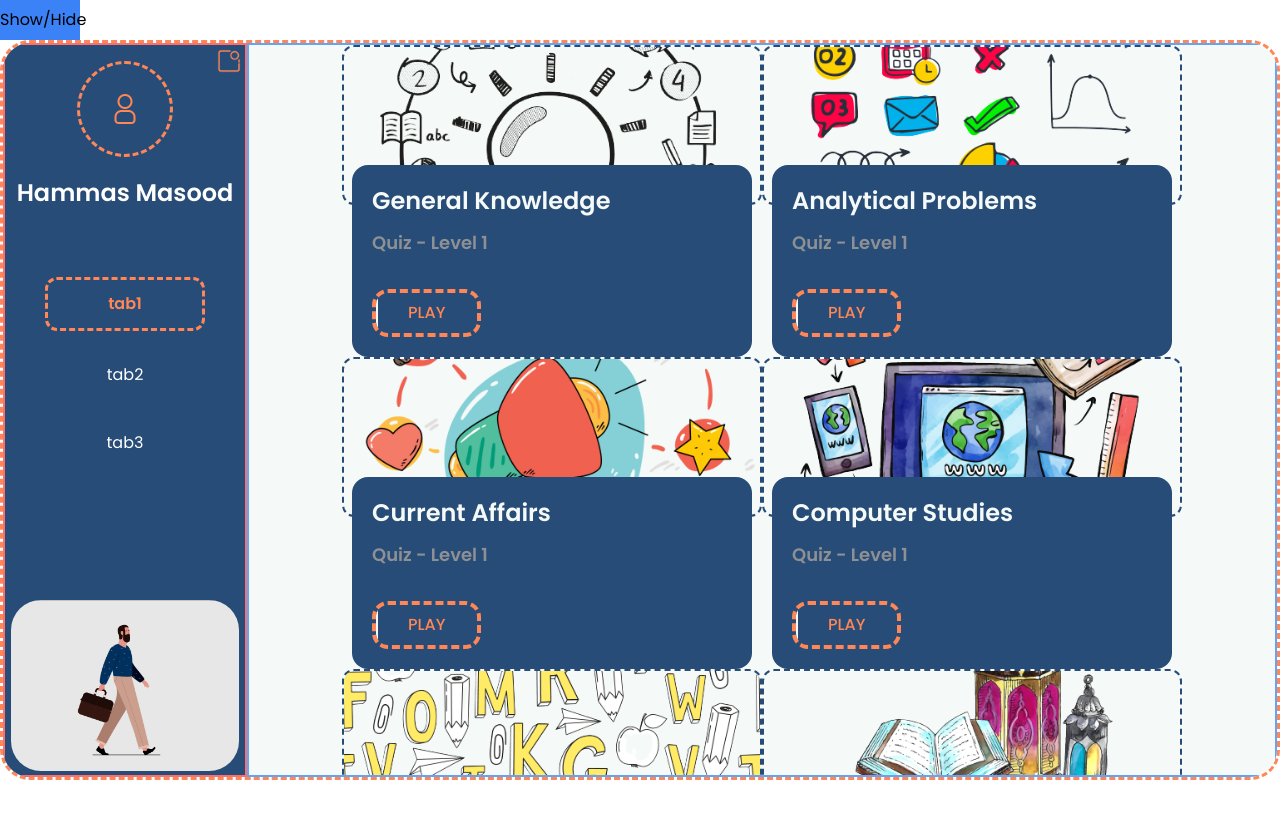
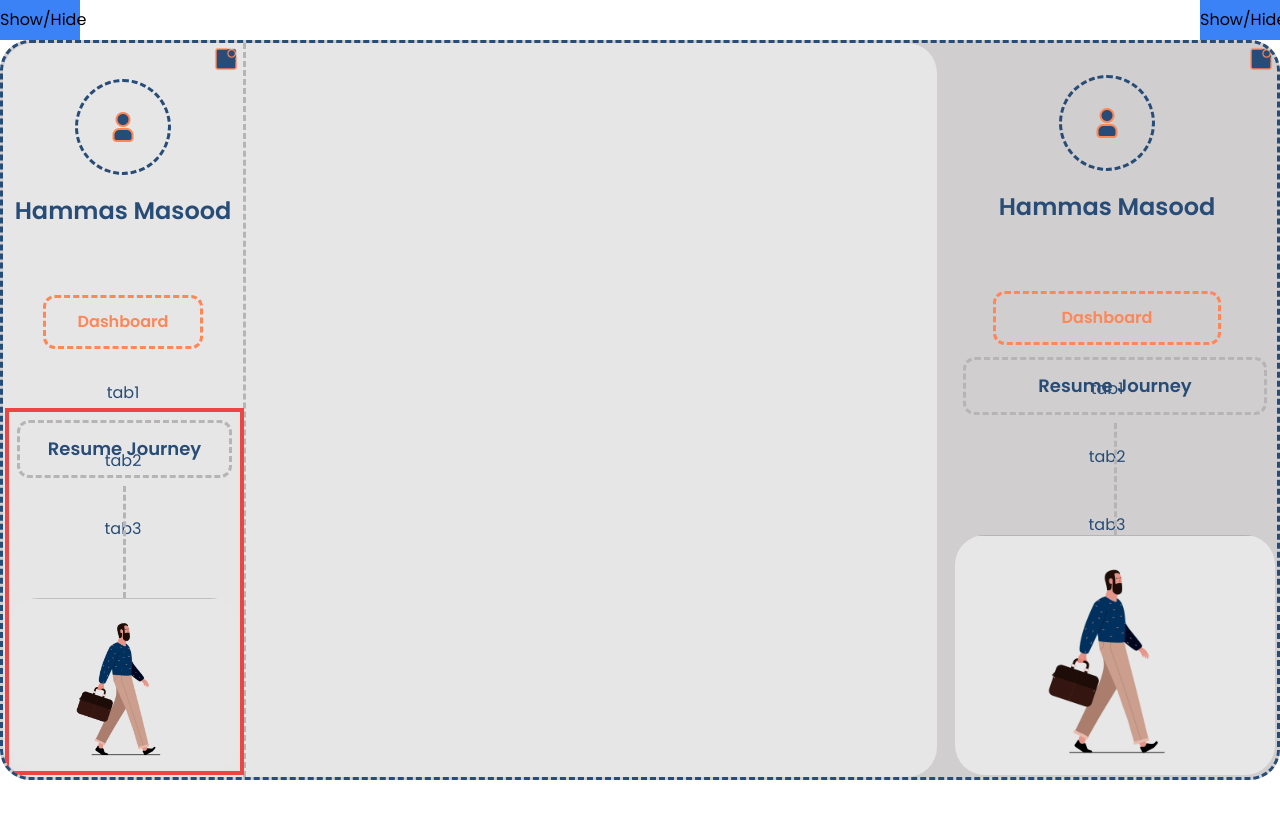
Before and after one commit to hammas-19/knowgistic, a Nuxt app: page /userProfile in a window 1280 px wide. Built offline with nearby package versions, Linux system fonts and the light colour scheme.

Commit message:
style: designed dashboard sections

```diff
--- a/pages/userProfile.vue
+++ b/pages/userProfile.vue
@@ -1,13 +1,12 @@
 
 <script>
-import Icons from '~~/assets/icons/icons.vue';
 export default {
     data() {
         return {
-            activeTab: 'tab1',
+            activeTab: 'Dashboard',
             showList: window.innerWidth > 768,
-            tabs: ['tab1', 'tab2', 'tab3']
-
+            tabs: ['Dashboard', 'tab1', 'tab2', 'tab3'],
+            showProfile: true,
         }
     }
 }
@@ -23,9 +22,12 @@ definePageMeta({
     height: -moz-calc(100vh - 60px);
     height: calc(100vh - 60px);
 }
+.content{
+    direction: rtl;
+}
+.content::-webkit-scrollbar-track {
+    background-color: #b6b4b4;
 
-.content::-webkit-scrollbar-track {
-    background-color: #88e2a4;
 }
 
 .content::-webkit-scrollbar {
@@ -34,13 +36,11 @@ definePageMeta({
 }
 
 .content::-webkit-scrollbar-thumb {
-    background-color: #6a8ddf;
+    background-color: #b6b4b4;
     background-image: -webkit-linear-gradient(90deg,
-            rgba(224, 28, 28, 0.964) 0%,
-            #88a3e2 25%,
-            transparent 100%,
-            rgb(132, 23, 209) 75%,
-            transparent)
+            #6a6969 0%,
+            #878686 25%,
+            transparent 100%)
 }
 </style>
 <template>
@@ -51,30 +51,104 @@ definePageMeta({
                 class="h-10 w-20 fixed top-0   ">
                 Show/Hide
             </button>
+            <button @click="showProfile = !showProfile" :class="{ 'bg-blue-500': showList, 'bg-gray-500': !showList }"
+                class="h-10 w-20 fixed top-0 right-0">
+                Show/Hide
+            </button>
 
             <div
-                class="main flex container mx-auto my-10 relative rounded-[20px] md:rounded-[30px] border-[3px] border-nectarine border-dashed overflow-hidden">
+                class="main bg-[#d0cece] flex container mx-auto my-10 relative rounded-[20px] md:rounded-[30px] border-[3px] border-astronaut border-dashed overflow-hidden">
 
 
 
                 <!-- Tabs vertical -->
-                <div class="tabs text-white bg-astronaut border-2 border-red-400 relative">
+                <div class="tabs text-astronaut bg-mercury relative rounded-l-[30px] ">
+                    <div class="border-r-[3px] border-[#b6b4b4] border-dashed py-5 h-full">
+                    <!-- Notification Icon  -->
+                    <span class="top-1 right-2 absolute cursor-pointer ">
+                        <img src="images/index_v2/icons/notification.png"
+                            class="h-6 w-6 hover:h-8 hover:w-8 transition-all" alt="notifictaions">
+                    </span>
 
-                    <!-- Notification Icon  -->
+                    <ul v-if="showList" class="nav-tabs text-left md:gap-8 gap-3 flex flex-col md:min-w-[240px] min-w-[140px]">
+
+                        <!-- Dp & Name -->
+                        <div class="flex justify-between mx-auto md:py-4 py-1 flex-col items-center md:gap-5 gap-3">
+                            <span
+                                class="rounded-full md:h-24 h-20 md:w-24 w-20 border-[3px] border-astronaut border-dashed text-center flex justify-center items-center">
+                                <img src="images/index_v2/icons/user-profile.png" class="h-8 w-8" alt="displayPicture">
+                            </span>
+                            <span class="text-astronaut md:text-2xl text-lg font-semibold text-center">
+                                Hammas Masood
+                            </span>
+
+                        </div>
+                        <div class="">
+                            <li v-for="(tab, index) in tabs" :key="index"
+                                class="mx-10 md:my-5 my-1 px-5 text-center md:py-3 py-1 rounded-xl cursor-pointer"
+                                :class="{ 'border-[3px] border-[#FF8656] border-dashed text-[#FF8656] font-semibold': activeTab === tab }"
+                                @click="activeTab = tab">
+                                {{ tab }}
+                            </li>
+                        </div>
+
+                        <!-- Journey button -->
+                        <div class="absolute bottom-0 flex flex-col m-[2px] border-4 border-red-500">
+                            <div @click="showProfile = !showProfile"
+                                class="md:text-lg text-base text-center font-semibold py-3 px-5 flex justify-center items-center border-[3px] border-[#b6b4b4] border-dashed m-2 rounded-xl  hover:text-mercury hover:bg-astronaut transition-all">
+                                Resume Journey
+                            </div>
+                            <span class="md:h-28 h-10 w-[1px] border-l-[3px] border-[#b6b4b4] border-dashed mx-auto">
+                                <!-- just line -->
+                            </span>
+                            <img src="images/index_v2/walkingman.gif" class="rounded-[30px] max-h-[260px]" alt="manwalking">
+                        </div>
+
+                    </ul>
+                    </div>
+                </div>
+
+                <!-- Contents -->
+                <div
+                    class=" bg-mercury md:p-5 p-1 rounded-[30px] rounded-l-none w-full">
+
+                    <div class="content h-full overflow-auto">
+
+                    <div v-show="activeTab === 'tab1'" class="flex flex-wrap justify-center">
+                        <ShowCard />
+                    </div>
+                    <div v-show="activeTab === 'tab2'">
+                        <Govtob />
+                    </div>
+                    <div v-show="activeTab === 'tab3'">
+                        <stats />
+                    </div>
+                    </div>
+
+                </div>
+
+
+                <!-- Profile Tab -->
+                <div class="tabs text-astronaut bg-[#d0cece] relative rounded-r-[30px]">
+
+                    <div  v-if="showProfile" class="md:min-w-[340px] min-w-[240px] p-4">
+
+                                            <!-- Notification Icon  -->
                     <span class="top-1 right-1 absolute cursor-pointer ">
                         <img src="images/index_v2/icons/notification.png"
                             class="h-6 w-6 hover:h-8 hover:w-8 transition-all" alt="notifictaions">
                     </span>
 
-                    <ul v-if="showList" class="nav-tabs text-left gap-8 flex flex-col md:min-w-[240px] min-w-[140px] ">
+                    <ul
+                        class="nav-tabs text-left gap-8 flex flex-col ">
 
                         <!-- Dp & Name -->
                         <div class="flex justify-between mx-auto py-4 flex-col items-center gap-5">
                             <span
-                                class="rounded-full h-24 w-24 border-[3px] border-nectarine border-dashed text-center flex justify-center items-center">
+                                class="rounded-full h-24 w-24 border-[3px] border-astronaut border-dashed text-center flex justify-center items-center">
                                 <img src="images/index_v2/icons/user-profile.png" class="h-8 w-8" alt="displayPicture">
                             </span>
-                            <span class="text-white text-2xl font-semibold">
+                            <span class="text-astronaut md:text-2xl text-xl font-semibold text-center">
                                 Hammas Masood
                             </span>
 
@@ -88,25 +162,23 @@ definePageMeta({
                             </li>
                         </div>
 
+
+                        <div class="absolute bottom-0 flex flex-col m-[2px]">
+                            <div
+                                class="md:text-lg text-base text-center font-semibold py-3 px-5 flex justify-center items-center border-[3px] border-[#b6b4b4] border-dashed m-2 rounded-xl  hover:text-mercury hover:bg-astronaut transition-all">
+                                Resume Journey
+                            </div>
+                            <span class="h-28 w-[1px] border-l-[3px] border-[#b6b4b4] border-dashed mx-auto">
+                                <!-- just line -->
+                            </span>
+                            <img src="images/index_v2/walkingman.gif" class="rounded-[30px] " alt="manwalking">
+                        </div>
+
                     </ul>
 
-                    <div class="absolute bottom-1">
-                        <img src="images/index_v2/walkingman.gif" class="w-[95%] mx-auto rounded-[30px]" alt="manwalking">
                     </div>
 
-                </div>
 
-                <!-- Contents -->
-                <div class=" bg-myst border-2 border-blue-400 overflow-y-scroll content">
-                    <div v-show="activeTab === 'tab1'" class="flex flex-wrap justify-center">
-                        <ShowCard />
-                    </div>
-                    <div v-show="activeTab === 'tab2'">
-                        <Govtob />
-                    </div>
-                    <div v-show="activeTab === 'tab3'">
-                        <stats />
-                    </div>
                 </div>
 
             </div>
--- a/tailwind.config.js
+++ b/tailwind.config.js
@@ -15,6 +15,7 @@ module.exports = {
 				greatVibes: ['Great Vibes', 'cursive']
 			},
 			colors: {
+				mercury:"#e6e6e6",
 				myst:"#e7ecef",
 				astronaut:"#274c77",
         			nectarine: "#FF8656",
```
